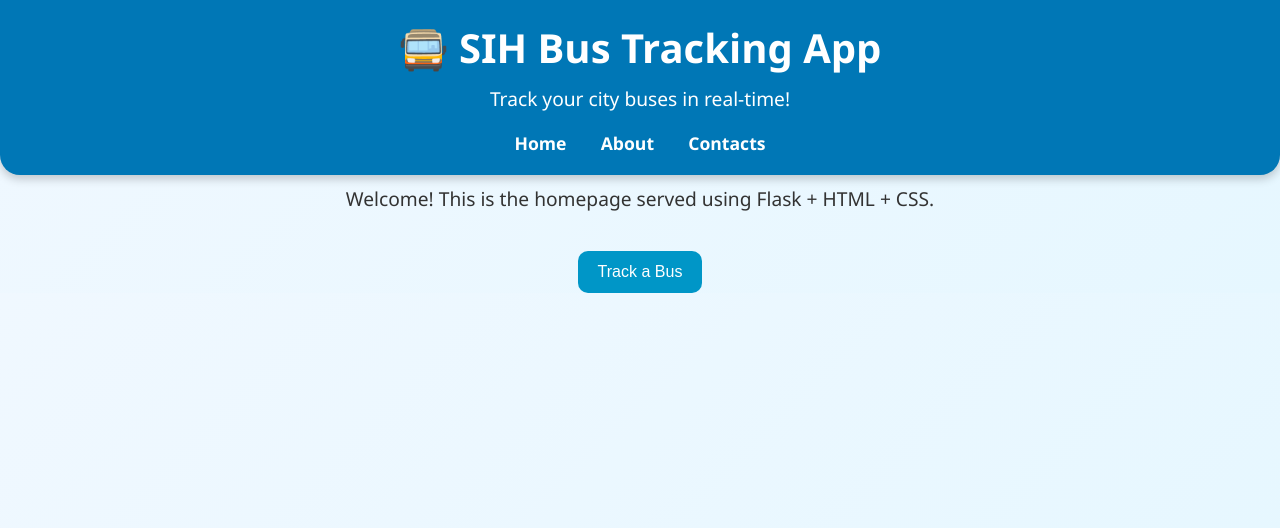
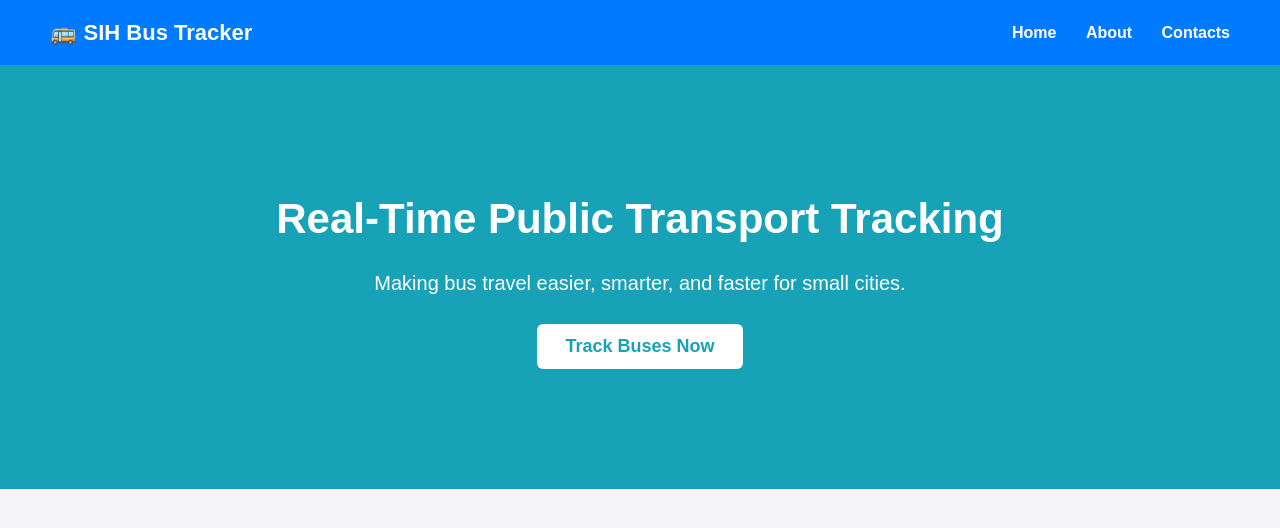
Before and after one commit to aryanmishra1718/SIH-PUBLIC-TRANSPORT-TRACKING, a Flask app: page / in a window 1280 px wide. Shown: the top 528 px of the page. Run offline with Flask 3, Linux system fonts and the light colour scheme.

Commit message:
Fix homepage design to match final version

```diff
--- a/static/style.css
+++ b/static/style.css
@@ -1,60 +1,76 @@
-body {
+/* Reset */
+* {
     margin: 0;
     padding: 0;
-    font-family: 'Segoe UI', Tahoma, Geneva, Verdana, sans-serif;
-    background: linear-gradient(135deg, #f0f8ff, #e6f7ff);
-    color: #333;
-    text-align: center;
+    box-sizing: border-box;
 }
 
-header {
-    background: #0077b6;
-    color: white;
-    padding: 20px 0;
-    border-bottom-left-radius: 20px;
-    border-bottom-right-radius: 20px;
-    box-shadow: 0 4px 10px rgba(0,0,0,0.2);
+body {
+    font-family: Arial, sans-serif;
+    background-color: #f4f4f9;
+    line-height: 1.6;
 }
 
-h1 {
-    margin: 0;
-    font-size: 2.5rem;
+/* Header */
+header {
+    background: #007bff;
+    color: white;
+    padding: 15px 50px;
+    display: flex;
+    justify-content: space-between;
+    align-items: center;
 }
 
-p {
-    font-size: 1.2rem;
-    margin-top: 10px;
+header .logo {
+    font-size: 22px;
+    font-weight: bold;
+    display: flex;
+    align-items: center;
 }
 
-nav {
-    margin-top: 10px;
+header nav a {
+    color: white;
+    margin-left: 25px;
+    text-decoration: none;
+    font-weight: bold;
+    transition: color 0.3s;
 }
 
-nav a {
-    color: white;
-    text-decoration: none;
-    margin: 0 15px;
-    font-weight: bold;
-    font-size: 1.1rem;
-    transition: color 0.3s ease;
+header nav a:hover {
+    color: #ffeb3b;
 }
 
-nav a:hover {
-    color: #90e0ef;
+/* Hero Section */
+.hero {
+    text-align: center;
+    padding: 120px 20px;
+    background: #17a2b8;
+    color: white;
 }
 
-button {
-    background: #0096c7;
-    color: white;
-    border: none;
-    padding: 12px 20px;
-    border-radius: 10px;
-    cursor: pointer;
-    font-size: 1rem;
-    margin-top: 20px;
-    transition: background 0.3s ease;
+.hero h1 {
+    font-size: 42px;
+    font-weight: bold;
+    margin-bottom: 15px;
 }
 
-button:hover {
-    background: #023e8a;
+.hero p {
+    font-size: 20px;
+    margin-bottom: 25px;
 }
+
+.hero button {
+    padding: 12px 28px;
+    background: white;
+    color: #17a2b8;
+    border: none;
+    font-size: 18px;
+    font-weight: bold;
+    cursor: pointer;
+    border-radius: 6px;
+    transition: background 0.3s;
+}
+
+.hero button:hover {
+    background: #e6e6e6;
+}
--- a/templates/home.html
+++ b/templates/home.html
@@ -2,13 +2,14 @@
 <html lang="en">
 <head>
     <meta charset="UTF-8">
-    <title>SIH Bus Tracking</title>
+    <meta name="viewport" content="width=device-width, initial-scale=1.0">
+    <title>SIH Bus Tracker</title>
     <link rel="stylesheet" href="{{ url_for('static', filename='style.css') }}">
 </head>
 <body>
+    <!-- Header -->
     <header>
-        <h1>🚍 SIH Bus Tracking App</h1>
-        <p>Track your city buses in real-time!</p>
+        <div class="logo">🚌 SIH Bus Tracker</div>
         <nav>
             <a href="/">Home</a>
             <a href="/about">About</a>
@@ -16,9 +17,11 @@
         </nav>
     </header>
 
-    <main>
-        <p>Welcome! This is the homepage served using Flask + HTML + CSS.</p>
-        <button>Track a Bus</button>
-    </main>
+    <!-- Hero Section -->
+    <section class="hero">
+        <h1>Real-Time Public Transport Tracking</h1>
+        <p>Making bus travel easier, smarter, and faster for small cities.</p>
+        <button>Track Buses Now</button>
+    </section>
 </body>
 </html>
```
